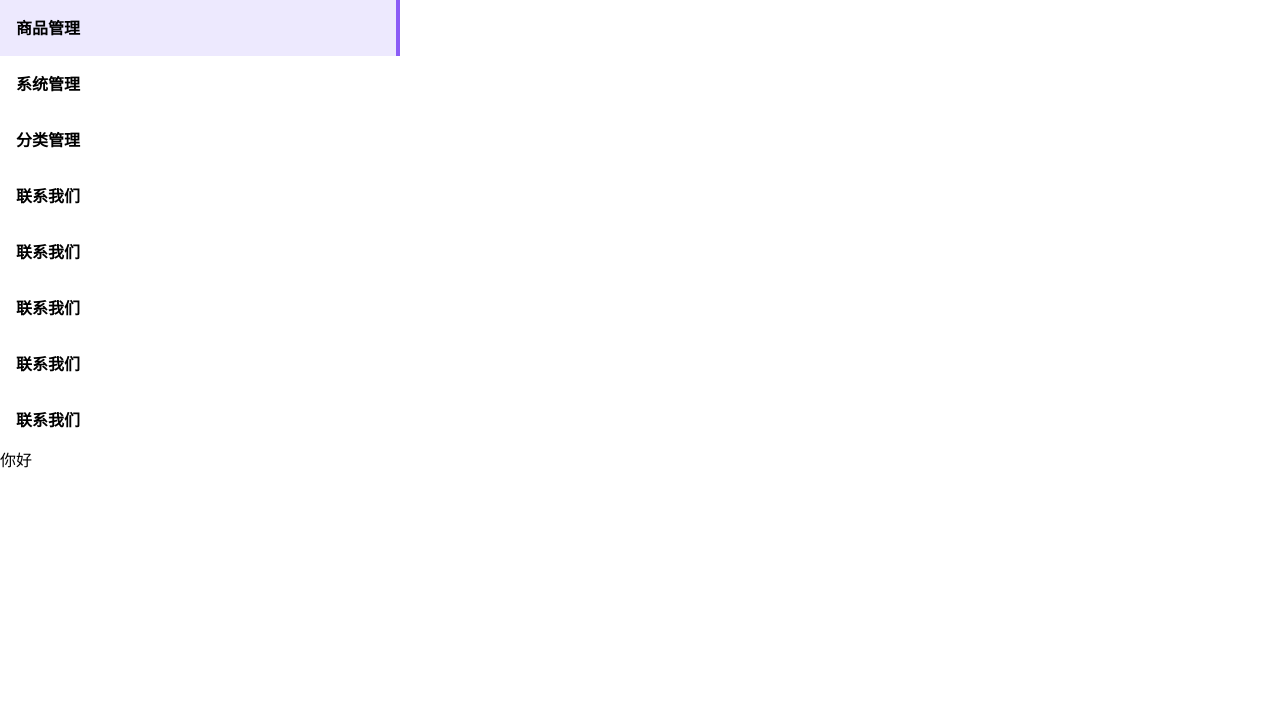
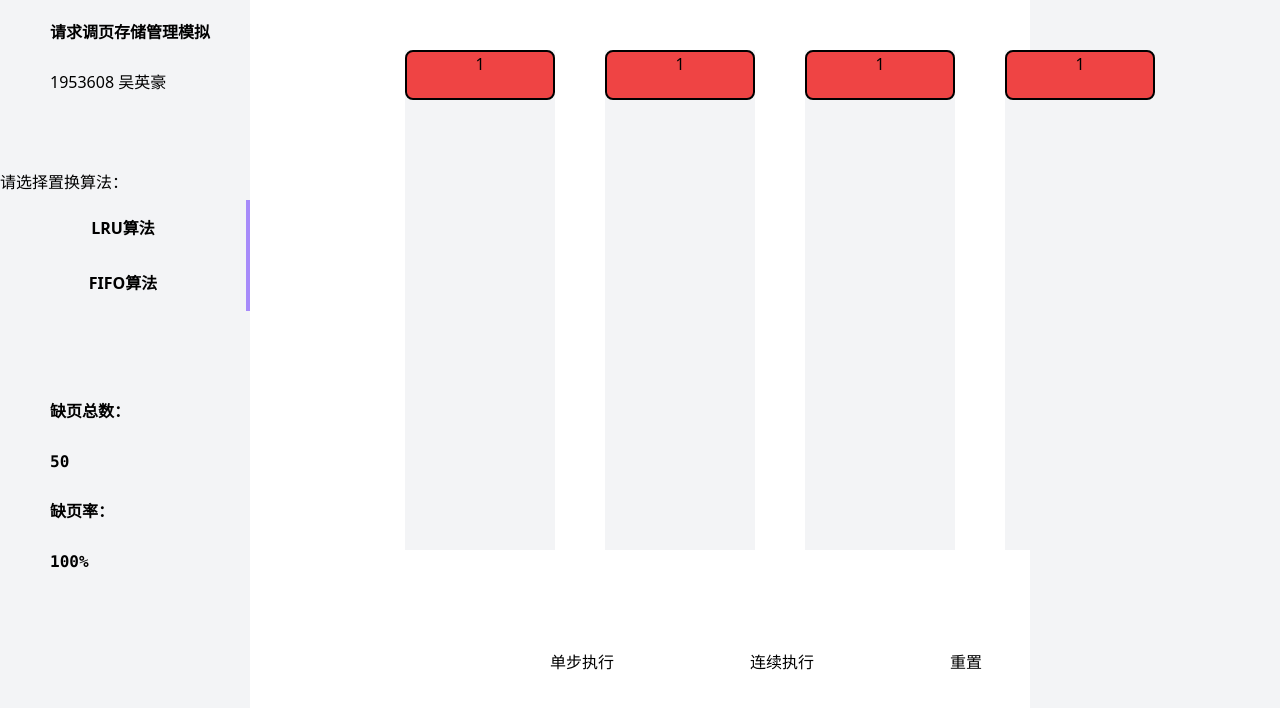
Before and after one commit to HOLLYwyh/Operating-System, a Vue app in the folder MemoryManagement-demandPaging/: page / in a window 1280 px wide. Shown: the top 708 px of the page. Built offline with nearby package versions, Linux system fonts and the light colour scheme.

Commit message:
update static template

```diff
--- a/MemoryManagement-demandPaging/public/index.html
+++ b/MemoryManagement-demandPaging/public/index.html
@@ -6,7 +6,7 @@
     <meta http-equiv="X-UA-Compatible" content="IE=edge">
     <meta name="viewport" content="width=device-width,initial-scale=1.0">
     <link rel="icon" href="<%= BASE_URL %>favicon.ico">
-    <title>请求调页存储管理方式模拟</title>
+    <title>请求调页存储管理模拟</title>
   </head>
 
   <body>
--- a/MemoryManagement-demandPaging/src/App.vue
+++ b/MemoryManagement-demandPaging/src/App.vue
@@ -1,20 +1,30 @@
 <template>
   <div id="app">
+    <Logs/>
+    <Memory/>
+    <RunButtons/>
     <SideBar/>
   </div>
 </template>
 
 <script>
-import SideBar from './components/SideBar.vue'
+
+import Logs from "./components/Logs.vue";
+import Memory from "./components/Memory";
+import RunButtons from "./components/RunButtons";
+import SideBar from './components/SideBar.vue';
 
 export default {
   name: 'App',
   components: {
+    Logs,
+    Memory,
+    RunButtons,
     SideBar
   }
 }
 </script>
 
-<style>
+<style scoped>
 
 </style>
--- /dev/null
+++ b/MemoryManagement-demandPaging/src/components/Logs.vue
@@ -0,0 +1,25 @@
+<template>
+  <div>
+    <!--这是一个侧边栏 -->
+    <div>
+      <ul  class="log-bar bg-gray-100">
+      </ul>
+    </div>
+  </div>
+
+</template>
+
+<script>
+export default {
+  name: "Logs"
+}
+</script>
+
+<style scoped>
+.log-bar{
+  position: fixed;
+  right:0px;
+  width: 250px;
+  height :100%;
+}
+</style>
--- /dev/null
+++ b/MemoryManagement-demandPaging/src/components/Memory.vue
@@ -0,0 +1,41 @@
+<template>
+  <div>
+    <MemoryBlock class="first-block"></MemoryBlock>
+    <MemoryBlock class="second-block"></MemoryBlock>
+    <MemoryBlock class="third-block"></MemoryBlock>
+    <MemoryBlock class="fourth-block"></MemoryBlock>
+  </div>
+</template>
+
+<script>
+import MemoryBlock from "./MemoryBlock";
+export default {
+  name: "Memory",
+  components:{
+    MemoryBlock
+  }
+}
+</script>
+
+<style scoped>
+.first-block{
+  position: fixed;
+  top:100px;
+  left:405px;
+}
+.second-block{
+  position: fixed;
+  top:100px;
+  left:605px;
+}
+.third-block{
+  position: fixed;
+  top:100px;
+  left:805px;
+}
+.fourth-block{
+  position: fixed;
+  top:100px;
+  left:1005px;
+}
+</style>
--- /dev/null
+++ b/MemoryManagement-demandPaging/src/components/MemoryBlock.vue
@@ -0,0 +1,35 @@
+<template>
+  <div>
+    <ul class="memory-block bg-gray-100">
+      <li class="bg-red-500 text-center border-2 border-black rounded-lg">1</li>
+      <li></li>
+      <li></li>
+      <li></li>
+      <li></li>
+      <li></li>
+      <li></li>
+      <li></li>
+      <li></li>
+      <li></li>
+    </ul>
+  </div>
+</template>
+
+<script>
+export default {
+name: "MemoryBlock",
+
+}
+</script>
+
+<style scoped>
+.memory-block{
+  position: fixed;
+  top:50px;
+  width: 150px;
+  height :500px;
+}
+li{
+  height:50px;
+}
+</style>
--- /dev/null
+++ b/MemoryManagement-demandPaging/src/components/RunButtons.vue
@@ -0,0 +1,31 @@
+<template>
+  <div>
+    <button class="one-step">单步执行</button>
+    <button class="sequential-steps">连续执行</button>
+    <button class="reset">重置</button>
+  </div>
+</template>
+
+<script>
+export default {
+  name: "RunButtons"
+}
+</script>
+
+<style scoped>
+.one-step{
+  position: fixed;
+  top:650px;
+  left:550px;
+}
+.sequential-steps{
+  position: fixed;
+  top:650px;
+  left:750px;
+}
+.reset{
+  position: fixed;
+  top:650px;
+  left:950px;
+}
+</style>
--- a/MemoryManagement-demandPaging/src/components/SideBar.vue
+++ b/MemoryManagement-demandPaging/src/components/SideBar.vue
@@ -2,32 +2,34 @@
   <div>
       <!--这是一个侧边栏 -->
     <div>
-      <ul  class="sidebar">
-        <li>
-          <a href="" class="block p-4 border-r-4 border-purple-400 text-base text-gray-gray-400 font-bold hover:border-purple-500 hover:bg-purple-100">商品管理</a>
+      <ul  class="sidebar bg-gray-100">
+        <li class="project-name text-center font-serif font-bold">
+          请求调页存储管理模拟
         </li>
-        <li>
-          <a href="" class="block p-4 border-r-4 border-transparent text-base text-gray-gray-400 font-bold hover:border-purple-500 hover:bg-purple-100">系统管理</a>
+        <li class="author-name text-center font-sans">
+          1953608 吴英豪
         </li>
-        <li>
-          <a href="" class="block p-4 border-r-4 border-transparent text-base text-gray-gray-400 font-bold hover:border-purple-500 hover:bg-purple-100">分类管理</a>
+        <li class="word-1">
+          请选择置换算法：
         </li>
-        <li>
-          <a href="" class="block p-4 border-r-4 border-transparent text-base text-gray-gray-400 font-bold hover:border-purple-500 hover:bg-purple-100">联系我们</a>
+        <button class="button-1 p-4 border-r-4 border-purple-400 font-bold hover:border-purple-700 hover:bg-purple-200">
+          LRU算法
+        </button>
+        <button class="button-2 p-4 border-r-4 border-purple-400 font-bold hover:border-purple-700 hover:bg-purple-200">
+          FIFO算法
+        </button>
+        <li class="word-2 font-mono font-bold">
+            缺页总数：
         </li>
-        <li>
-          <a href="" class="block p-4 border-r-4 border-transparent text-base text-gray-gray-400 font-bold hover:border-purple-500 hover:bg-purple-100">联系我们</a>
+        <li class="number font-mono font-bold">
+          50
         </li>
-        <li>
-          <a href="" class="block p-4 border-r-4 border-transparent text-base text-gray-gray-400 font-bold hover:border-purple-500 hover:bg-purple-100">联系我们</a>
+        <li class="word-3 font-mono font-bold">
+            缺页率：
         </li>
-        <li>
-          <a href="" class="block p-4 border-r-4 border-transparent text-base text-gray-gray-400 font-bold hover:border-purple-500 hover:bg-purple-100">联系我们</a>
+        <li class="percentage font-mono font-bold">
+          100%
         </li>
-        <li>
-          <a href="" class="block p-4 border-r-4 border-transparent text-base text-gray-gray-400 font-bold hover:border-purple-500 hover:bg-purple-100">联系我们</a>
-        </li>
-        <p>你好</p>
       </ul>
     </div>
   </div>
@@ -42,7 +44,52 @@ export default {
 <style scoped>
 .sidebar{
     position: fixed;
-    width: 400px;
+    width: 250px;
     height :100%;
 }
+button{
+  width : 250px;
+}
+.button-1{
+  position: fixed;
+  top:200px;
+}
+.button-2{
+  position: fixed;
+  top:255px;
+}
+.project-name{
+  position: fixed;
+  left:50px;
+  top:20px;
+}
+.author-name{
+  position: fixed;
+  left:50px;
+  top:70px;
+}
+.word-1{
+  position: fixed;
+  top:170px;
+}
+.word-2{
+  position: fixed;
+  left:50px;
+  top:400px;
+}
+.word-3{
+  position: fixed;
+  left:50px;
+  top:500px;
+}
+.number{
+  position: fixed;
+  left:50px;
+  top:450px;
+}
+.percentage{
+  position: fixed;
+  left:50px;
+  top:550px;
+}
 </style>
```
